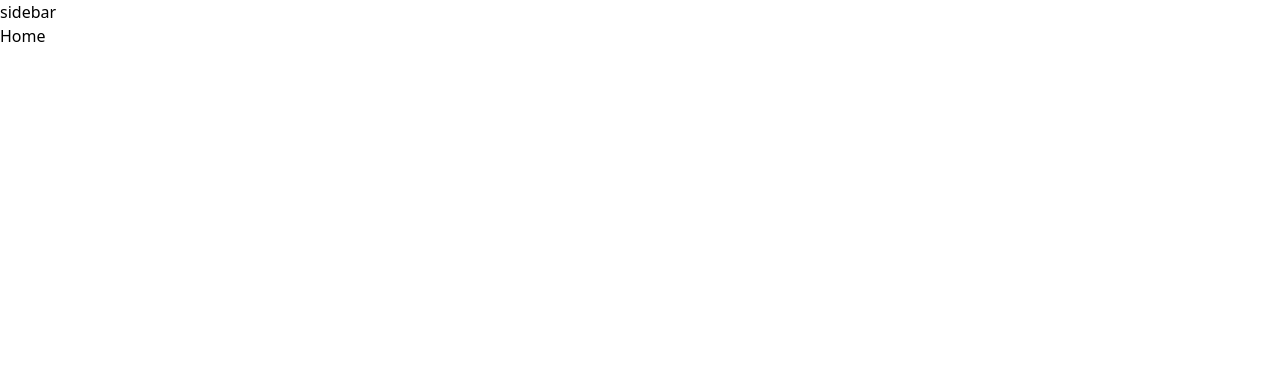
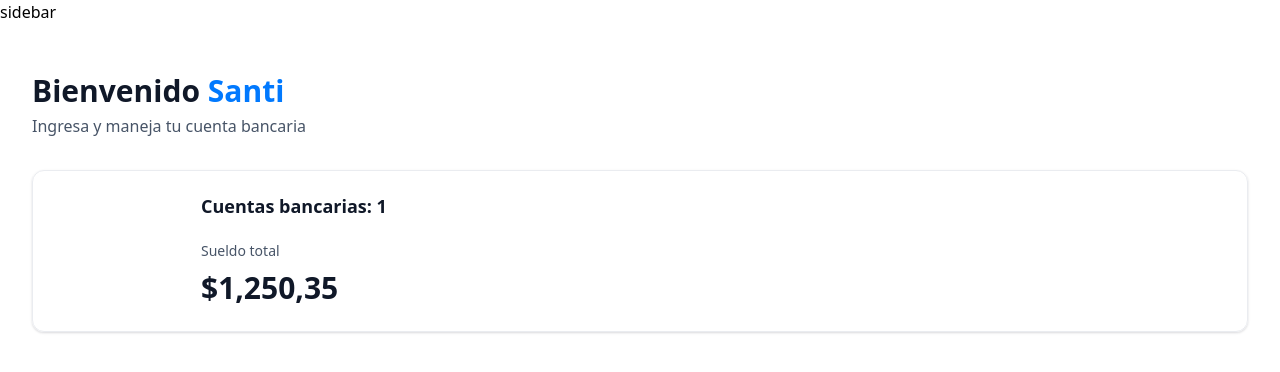
Before and after one commit to santicano2/bankingApp, a Next.js app: page / in a window 1280 px wide. Shown: the top 372 px of the page. Built offline with nearby package versions, Linux system fonts and the light colour scheme.

Commit message:
añadido contador y box total

```diff
--- a/app/(root)/page.tsx
+++ b/app/(root)/page.tsx
@@ -1,7 +1,31 @@
 import React from "react";
 
+import HeaderBox from "@/components/HeaderBox";
+import TotalBalanceBox from "@/components/TotalBalanceBox";
+
 const Home = () => {
-  return <div>Home</div>;
+  const loggedIn = { firstName: "Santi" };
+
+  return (
+    <section className="home">
+      <div className="home-content">
+        <header className="home-header">
+          <HeaderBox
+            type="greeting"
+            title="Bienvenido"
+            user={loggedIn?.firstName || "Invitado"}
+            subtext="Ingresa y maneja tu cuenta bancaria"
+          />
+
+          <TotalBalanceBox
+            accounts={[]}
+            totalBanks={1}
+            totalCurrentBalance={1250.35}
+          />
+        </header>
+      </div>
+    </section>
+  );
 };
 
 export default Home;
--- /dev/null
+++ b/components/AnimatedCounter.tsx
@@ -0,0 +1,20 @@
+"use client";
+
+import React from "react";
+import CountUp from "react-countup";
+
+const AnimatedCounter = ({ amount }: { amount: number }) => {
+  return (
+    <div className="w-full">
+      <CountUp
+        duration={1.5}
+        decimals={2}
+        decimal=","
+        prefix="$"
+        end={amount}
+      />
+    </div>
+  );
+};
+
+export default AnimatedCounter;
--- /dev/null
+++ b/components/TotalBalanceBox.tsx
@@ -0,0 +1,30 @@
+import React from "react";
+import CountUp from "react-countup";
+
+import { formatAmount } from "@/lib/utils";
+
+import AnimatedCounter from "./AnimatedCounter";
+
+const TotalBalanceBox = ({
+  accounts = [],
+  totalBanks,
+  totalCurrentBalance,
+}: TotlaBalanceBoxProps) => {
+  return (
+    <section className="total-balance">
+      <div className="total-balance-chart">{/* <Chart /> */}</div>
+
+      <div className="flex flex-col gap-6">
+        <h2 className="header-2">Cuentas bancarias: {totalBanks}</h2>
+        <div className="flex flex-col gap-2">
+          <p className="total-balance-label">Sueldo total</p>
+          <p className="total-balance-amount flex-center gap-2">
+            <AnimatedCounter amount={totalCurrentBalance} />
+          </p>
+        </div>
+      </div>
+    </section>
+  );
+};
+
+export default TotalBalanceBox;
--- a/lib/utils.ts
+++ b/lib/utils.ts
@@ -66,9 +66,9 @@
 };
 
 export function formatAmount(amount: number): string {
-  const formatter = new Intl.NumberFormat("en-US", {
+  const formatter = new Intl.NumberFormat("es-AR", {
     style: "currency",
-    currency: "USD",
+    currency: "ARS",
     minimumFractionDigits: 2,
   });
 
--- a/package.json
+++ b/package.json
@@ -14,7 +14,9 @@
     "clsx": "^2.1.1",
     "lucide-react": "^0.397.0",
     "next": "14.2.4",
+    "query-string": "^9.0.0",
     "react": "^18",
+    "react-countup": "^6.5.3",
     "react-dom": "^18",
     "tailwind-merge": "^2.3.0",
     "tailwindcss-animate": "^1.0.7"
```
Also changed, not shown: 1 other file (tests, documents, lock files or other folders).
